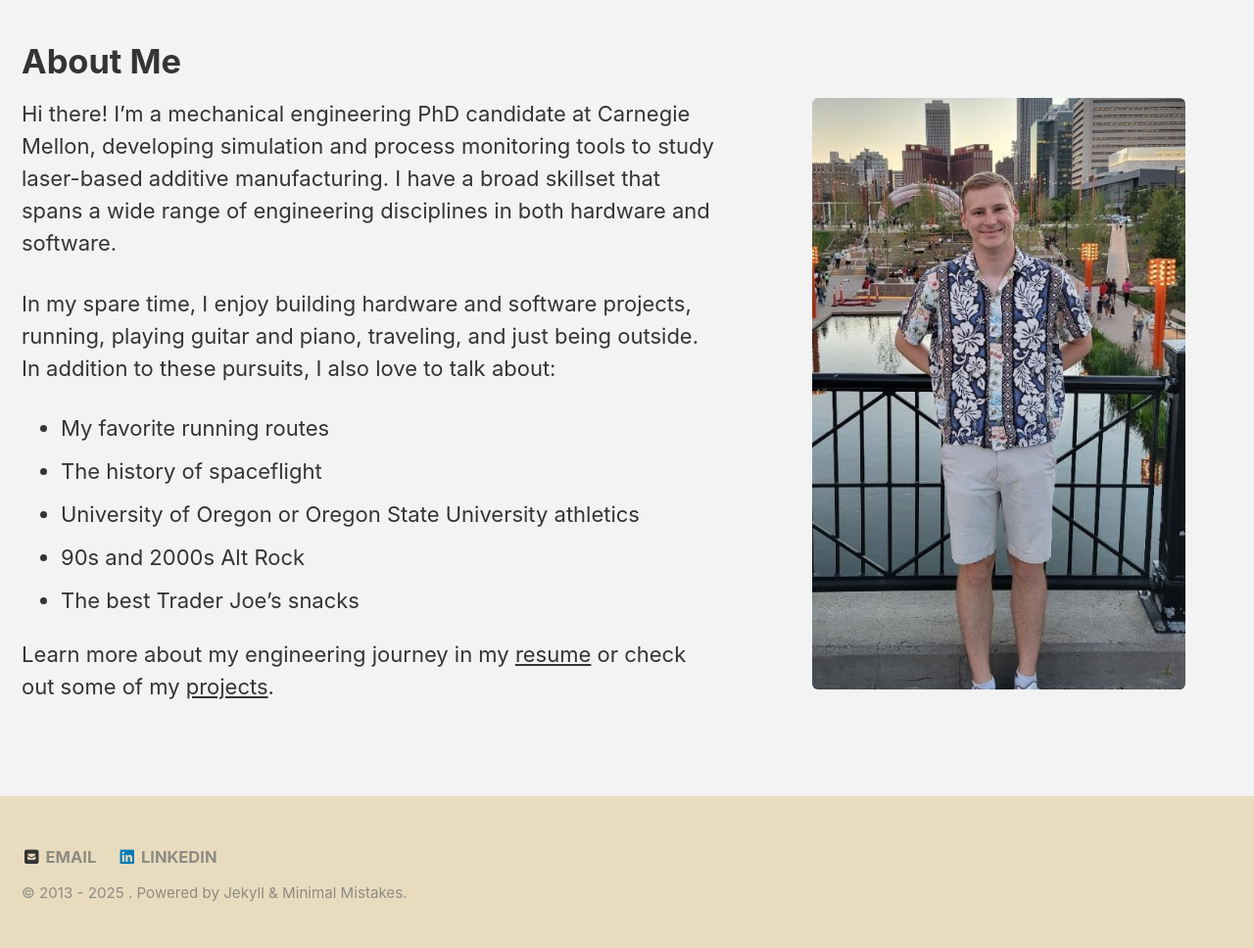
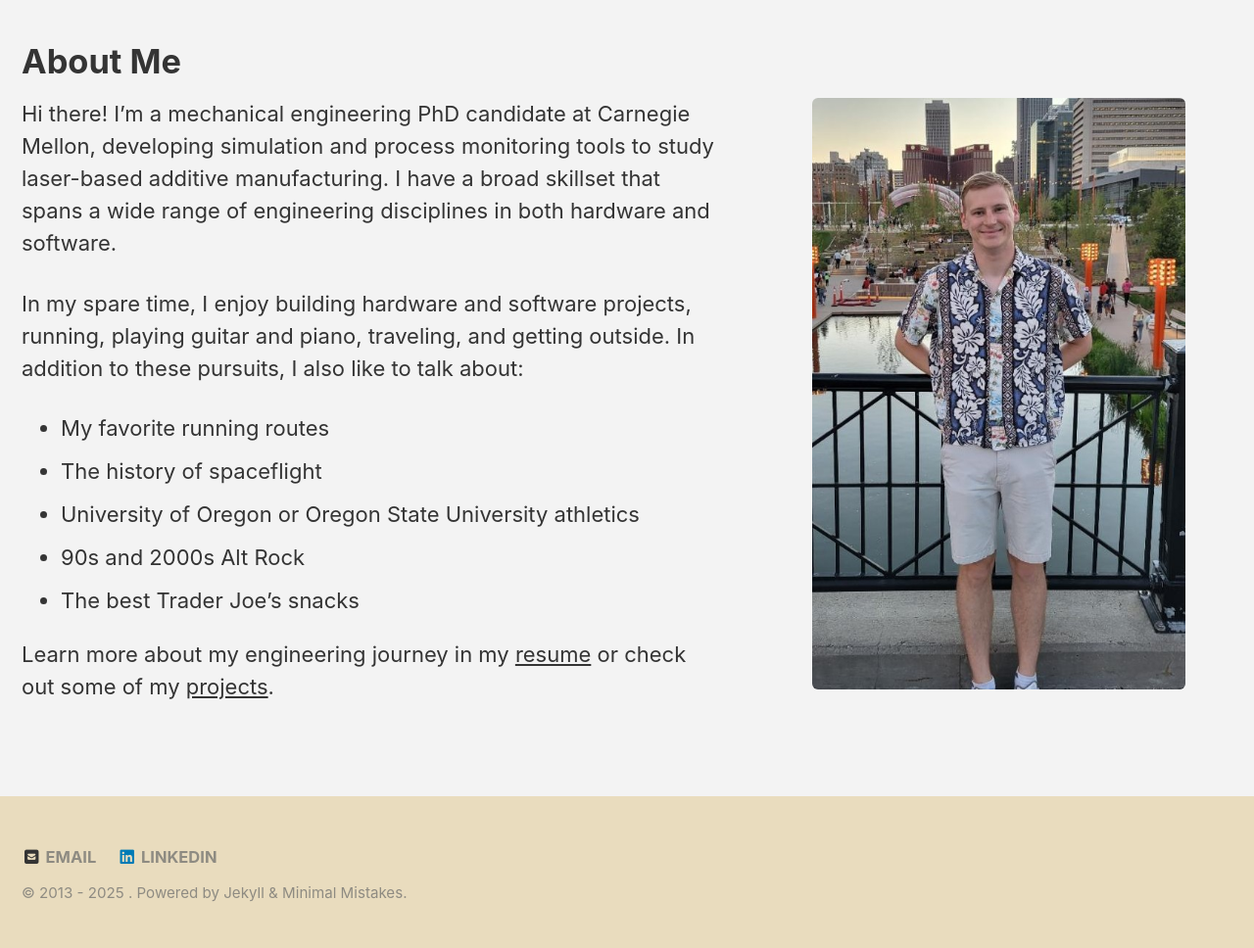
Before and after one commit to craigweeks99/craigweeks99.github.io, a Jekyll site: the page built from about.markdown, in a window 1280 px wide. Shown: the part 250-1218 px from the top of the page at 98% size. Built offline with Jekyll 4.4.1, drawn with Linux system fonts in a browser that asks for light colours; cached includes are drawn as plain includes.

Commit message:
changed about

```diff
--- a/about.markdown
+++ b/about.markdown
@@ -33,7 +33,7 @@ header:
   <div class="about-inner">
     <div class="about-text">
       <p>Hi there! I’m a mechanical engineering PhD candidate at Carnegie Mellon, developing simulation and process monitoring tools to study laser-based additive manufacturing. I have a broad skillset that spans a wide range of engineering disciplines in both hardware and software.</p>
-      <p>In my spare time, I enjoy building hardware and software projects, running, playing guitar and piano, traveling, and just being outside. In addition to these pursuits, I also love to talk about:</p>
+      <p>In my spare time, I enjoy building hardware and software projects, running, playing guitar and piano, traveling, and getting outside. In addition to these pursuits, I also like to talk about:</p>
       <ul>
         <li>My favorite running routes</li>
         <li>The history of spaceflight</li>
```
